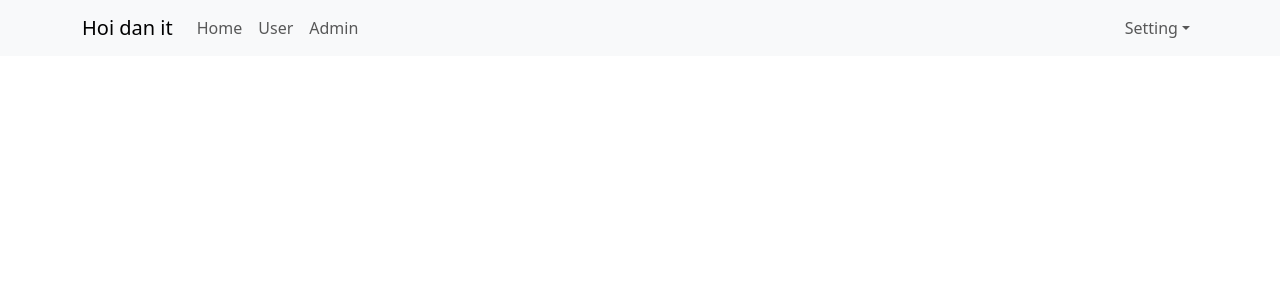
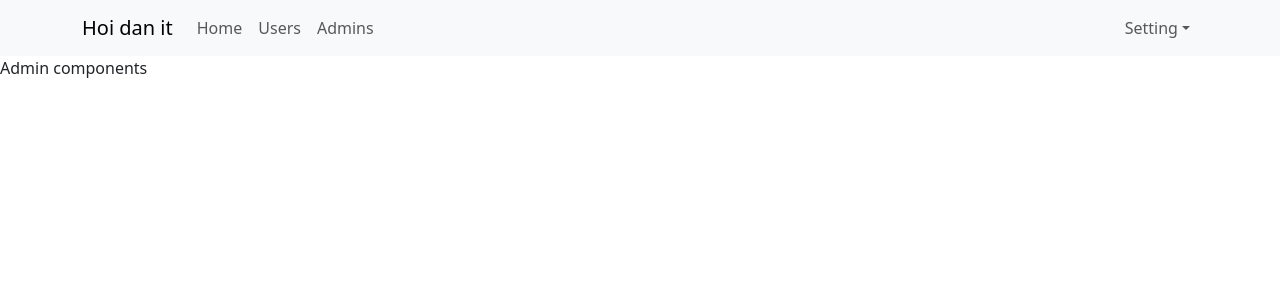
Before and after one commit to tranminhnghia01/KhoaHocReact, a React (Create React App) app: page /admins in a window 1280 px wide. Shown: the top 300 px of the page. Built offline with nearby package versions, Linux system fonts and the light colour scheme.

Commit message:
react route dom

```diff
--- a/src/App.js
+++ b/src/App.js
@@ -1,10 +1,19 @@
+import { Outlet } from "react-router-dom";
 import "./App.scss";
 import Header from "./components/Header/Header";
 
 const App = () => {
   return (
     <div className="app-container">
-      <Header />
+      <div className="header-container">
+        <Header />
+      </div>
+      <div className="main-container">
+        <div className="sidenav-container"></div>
+        <div className="app-content">
+          <Outlet />
+        </div>
+      </div>
     </div>
   );
 };
--- /dev/null
+++ b/src/components/Admin/Admin.js
@@ -0,0 +1,5 @@
+const Admin = () => {
+  return <>Admin components</>;
+};
+
+export default Admin;
--- a/src/components/Header/Header.js
+++ b/src/components/Header/Header.js
@@ -2,6 +2,7 @@ import Container from "react-bootstrap/Container";
 import Nav from "react-bootstrap/Nav";
 import Navbar from "react-bootstrap/Navbar";
 import NavDropdown from "react-bootstrap/NavDropdown";
+import { Link } from "react-router-dom";
 
 const Header = () => {
   return (
@@ -11,9 +12,18 @@ const Header = () => {
         <Navbar.Toggle aria-controls="basic-navbar-nav" />
         <Navbar.Collapse id="basic-navbar-nav">
           <Nav className="me-auto">
-            <Nav.Link href="#home">Home</Nav.Link>
-            <Nav.Link href="#link">User</Nav.Link>
-            <Nav.Link href="#link">Admin</Nav.Link>
+            <Link className="nav-link" to="/">
+              Home
+            </Link>
+            <Link className="nav-link" to="/users">
+              Users
+            </Link>
+            <Link className="nav-link" to="/admins">
+              Admins
+            </Link>
+            {/* <Nav.Link href="/">Home</Nav.Link>
+            <Nav.Link href="/users">User</Nav.Link>
+            <Nav.Link href="/admins">Admin</Nav.Link> */}
           </Nav>
           <Nav>
             <NavDropdown title="Setting" id="basic-nav-dropdown">
--- /dev/null
+++ b/src/components/User/User.js
@@ -0,0 +1,5 @@
+const User = () => {
+  return <>User components</>;
+};
+
+export default User;
--- a/src/index.js
+++ b/src/index.js
@@ -6,11 +6,22 @@ import { Provider } from "react-redux";
 import store from "./redux/store";
 import "bootstrap/dist/css/bootstrap.min.css";
 
+import { BrowserRouter, Route, Routes } from "react-router-dom";
+import User from "./components/User/User";
+import Admin from "./components/Admin/Admin";
+
 const root = ReactDOM.createRoot(document.getElementById("root"));
 root.render(
   <Provider store={store}>
     {/* <React.StrictMode> */}
-    <App />
+    <BrowserRouter>
+      <Routes>
+        <Route path="/" element={<App />}>
+          <Route path="/users" element={<User />} />
+          <Route path="/admins" element={<Admin />} />
+        </Route>
+      </Routes>
+    </BrowserRouter>
     {/* </React.StrictMode> */}
   </Provider>
 );
```
